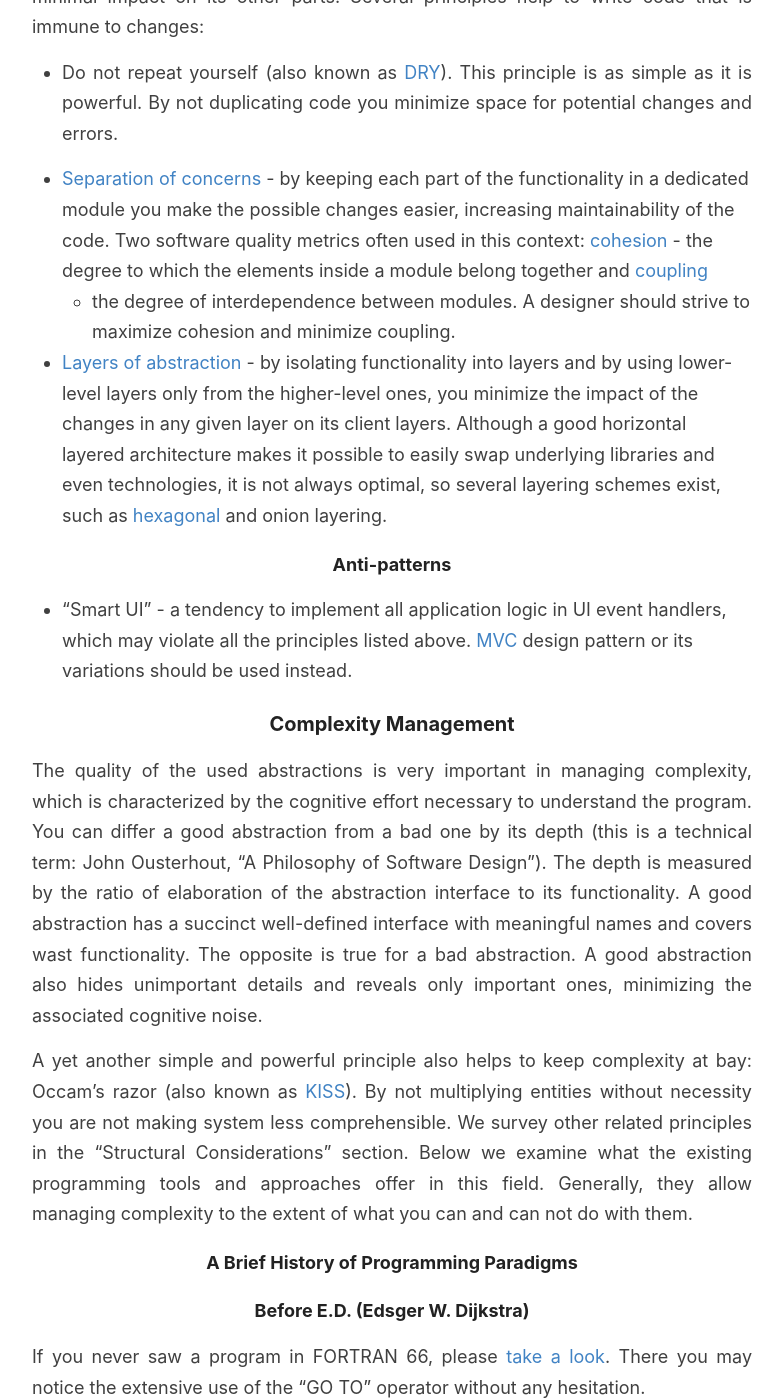
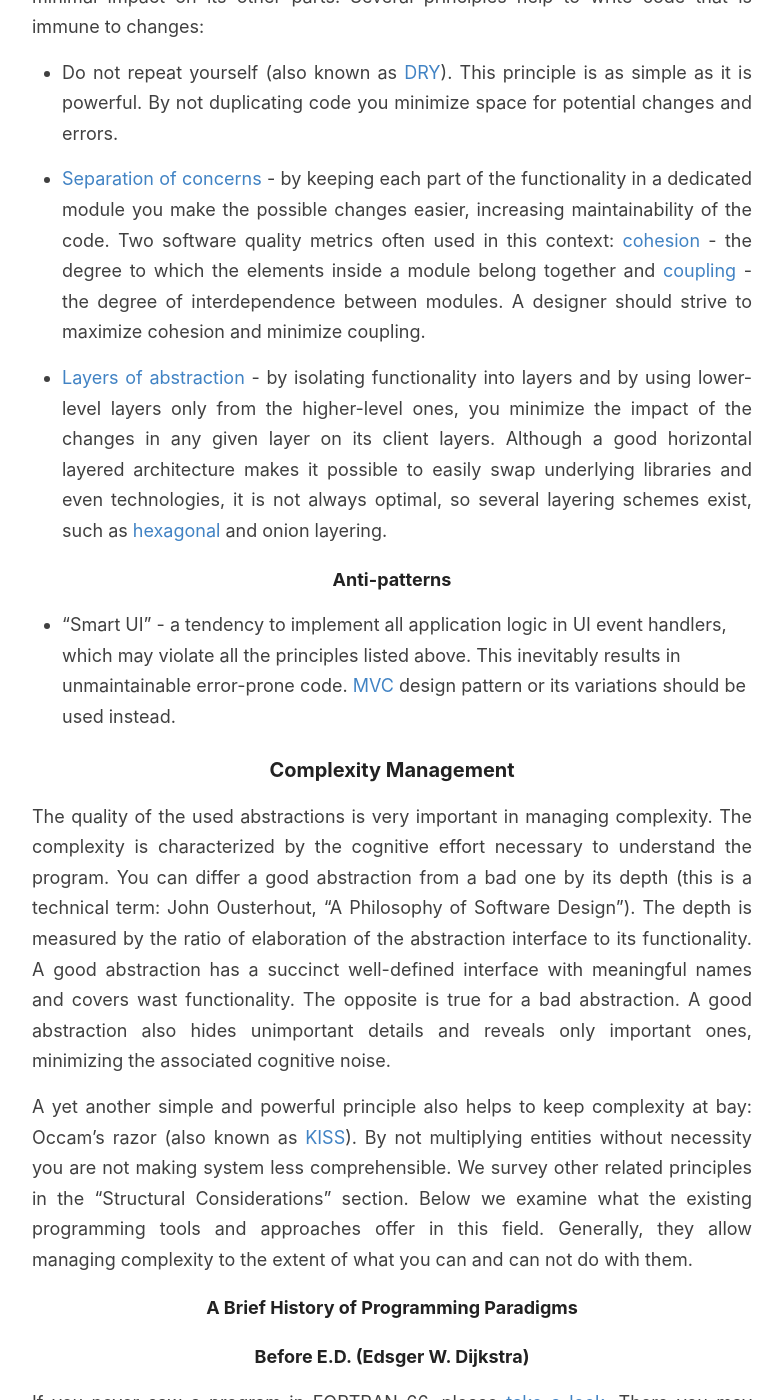
Before and after one commit to GChristensen/posts, a Jekyll site: the page built from _posts/2021-07-07-how-to-design-software-systems-qmark.md, in a window 1280 px wide and 1400 px high, scrolled down 1988 px. Shown: the whole window, without its empty margins (248-1031 px from the left). Built offline with Jekyll 4.4.1, drawn with Linux system fonts in a browser that asks for light colours; some of the changed text lies outside the part shown.

Commit message:
post edit

```diff
--- a/_posts/2021-07-07-how-to-design-software-systems-qmark.md
+++ b/_posts/2021-07-07-how-to-design-software-systems-qmark.md
@@ -66,8 +66,8 @@ Several principles help to write code that is immune to changes:
   functionality in a dedicated module you make the possible changes easier, increasing maintainability of the code.
   Two software quality metrics often used
   in this context: [cohesion](https://en.wikipedia.org/wiki/Cohesion_(computer_science)) - the degree to which the
-  elements inside a module belong together and [coupling](https://en.wikipedia.org/wiki/Coupling_(computer_programming))
-    - the degree of interdependence between modules. A designer should strive to maximize cohesion and minimize coupling.
+  elements inside a module belong together and [coupling](https://en.wikipedia.org/wiki/Coupling_(computer_programming)) -
+  the degree of interdependence between modules. A designer should strive to maximize cohesion and minimize coupling.
 
 * [Layers of abstraction](https://en.wikipedia.org/wiki/Abstraction_layer) - by isolating functionality into layers
   and by using lower-level layers only from the higher-level ones, you minimize the impact of the changes in any given layer
@@ -78,12 +78,13 @@ Several principles help to write code that is immune to changes:
 #### Anti-patterns
 
 * "Smart UI" - a tendency to implement all application logic in UI event handlers, which may violate all the
-  principles listed above. [MVC](https://en.wikipedia.org/wiki/Model%E2%80%93view%E2%80%93controller) design pattern
+  principles listed above. This inevitably results in unmaintainable error-prone code.
+  [MVC](https://en.wikipedia.org/wiki/Model%E2%80%93view%E2%80%93controller) design pattern
   or its variations should be used instead.
 
 ### Complexity Management
 
-The quality of the used abstractions is very important in managing complexity, which is characterized by the cognitive
+The quality of the used abstractions is very important in managing complexity. The complexity is characterized by the cognitive
 effort necessary to understand the program. You can differ a good abstraction
 from a bad one by its depth (this is a technical term: John Ousterhout, "A Philosophy of Software Design"). The depth
 is measured by the ratio of elaboration of the abstraction interface to its functionality. A good abstraction has a succinct
```
Also changed, not shown: other parts of _posts/2021-07-07-how-to-design-software-systems-qmark.md (+3 -3 lines).
